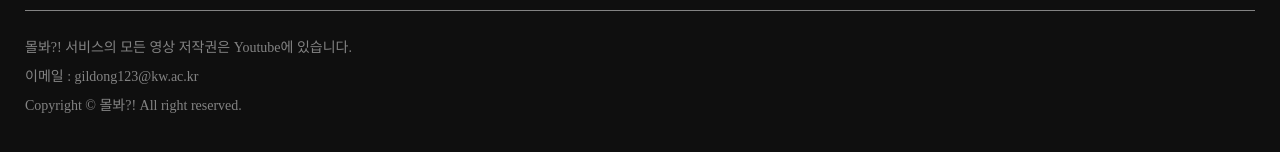
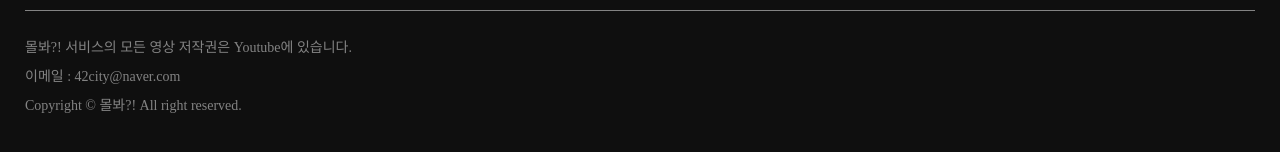
Before and after one commit to Jack42chj/molbwa, a React (Vite) app: page / in a window 1280 px wide. Shown: the part 476-628 px from the top of the page. Built offline with nearby package versions, Linux system fonts and the light colour scheme; no server answers; the database is empty.

Commit message:
Molbwa: update header & footer

```diff
--- a/index.html
+++ b/index.html
@@ -4,7 +4,7 @@
     <meta charset="UTF-8" />
     <meta name="viewport" content="width=device-width, initial-scale=1.0" />
     <link rel="icon" href="/logo.svg" />
-    <title>몰봐?! - 유투브 드라마 결말까지 몰아보기</title>
+    <title>몰봐 - 유투브 드라마 결말까지 몰아보기</title>
     <meta name="title" content="몰봐?! - 유투브 드라마 결말까지 몰아보기" property="og:title" />
     <meta name="description" content="지나쳤던 드라마를 몰아보자! 다양한 드라마 시작부터 결말까지 한번에!" property="og:description"/>
     <meta name="url" content="https://molbwa.vercel.app/" property="og:url" />
--- a/src/components/footer.tsx
+++ b/src/components/footer.tsx
@@ -19,7 +19,7 @@ const Footer = () => {
     return(
         <Wrapper>
             <Text>몰봐?! 서비스의 모든 영상 저작권은 Youtube에 있습니다.</Text>
-            <Text>이메일 : gildong123@kw.ac.kr</Text>
+            <Text>이메일 : 42city@naver.com</Text>
             <Text>Copyright &copy; 몰봐?! All right reserved.</Text>
         </Wrapper>
     );
```
